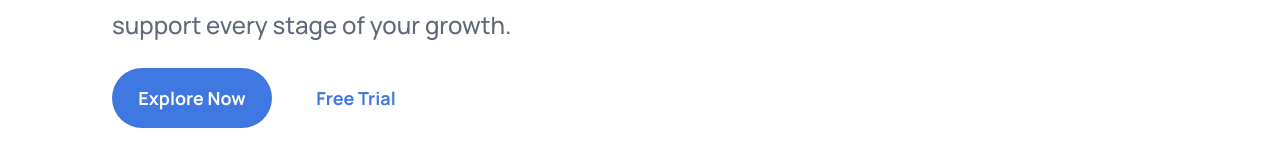
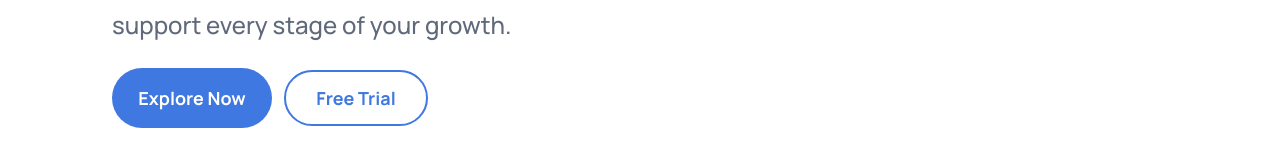
Before and after one commit to ShivanshChauhan07/Ubyte2.0, a React (Vite) app: page / in a window 1280 px wide. Shown: the part 634-800 px from the top of the page. Built offline with nearby package versions, Linux system fonts and the light colour scheme; a web font is replaced by a local one.

Commit message:
final Layout Button updated

```diff
--- a/src/components/body/Body.jsx
+++ b/src/components/body/Body.jsx
@@ -21,7 +21,7 @@ const Body = ({ heroHeight }) => {
             <button className=" bg-[#3f78e0] text-white text-lg  rounded-badge w-40 p-4 px-6 font-bold mr-3 ">
               Explore Now
             </button>
-            <button className=" text-[#3f78e0] text-lg w-36 rounded-badge p-3 px-6 font-bold hover:bg-[#3f78e0] hover:text-white ">
+            <button className="border-2 border-[#3f78e0] text-[#3f78e0] text-lg w-36 rounded-badge p-3 px-6 font-bold hover:bg-[#3f78e0] hover:text-white ">
               Free Trial
             </button>
           </div>
```
